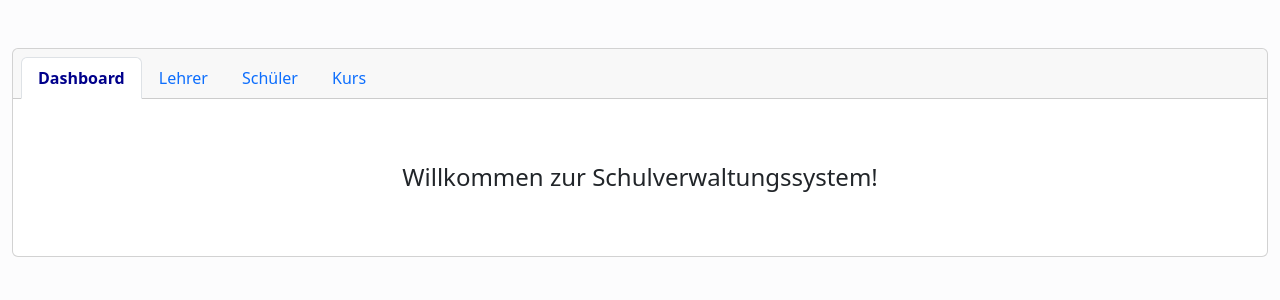
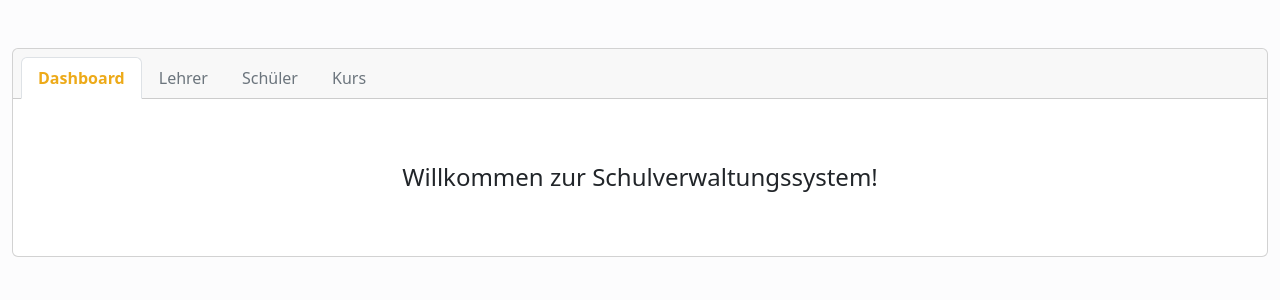
Before and after one commit to peiyi-c/php_schulverwaltung, a PHP site: page / in a window 1280 px wide. Shown: the top 300 px of the page. Run offline with PHP 8.4, Linux system fonts and the light colour scheme; data comes from the database, SQL or seed files in the repository; data that the repository does not hold is empty.

Commit message:
change nav link color

```diff
--- a/components/navigation.php
+++ b/components/navigation.php
@@ -1,18 +1,18 @@
      <nav>
        <ul class="nav nav-tabs card-header-tabs">
          <li class="nav-item">
-           <button class="nav-link active" data-type="dashboard">Dashboard</button>
+           <button class="nav-link text-secondary active" data-type="dashboard">Dashboard</button>
          </li>
          <li class="nav-item">
-           <button class="nav-link" data-type="lehrer">Lehrer</button>
+           <button class="nav-link text-secondary" data-type="lehrer">Lehrer</button>
          </li>
 
          <li class="nav-item">
-           <button class="nav-link" data-type="schueler">Schüler</button>
+           <button class="nav-link text-secondary" data-type="schueler">Schüler</button>
          </li>
 
          <li class="nav-item">
-           <button class="nav-link" data-type="kurs">Kurs</button>
+           <button class="nav-link text-secondary" data-type="kurs">Kurs</button>
          </li>
        </ul>
      </nav>
--- a/style.css
+++ b/style.css
@@ -1,4 +1,4 @@
-.active {
-  color: darkblue !important;
+.nav-link.active {
+  color: #edaa19 !important;
   font-weight: 600 !important;
 }
```
